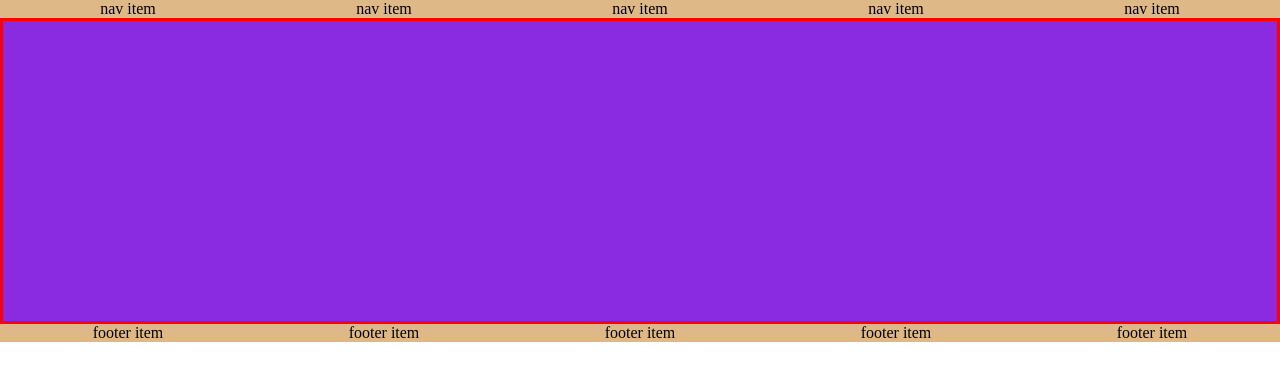
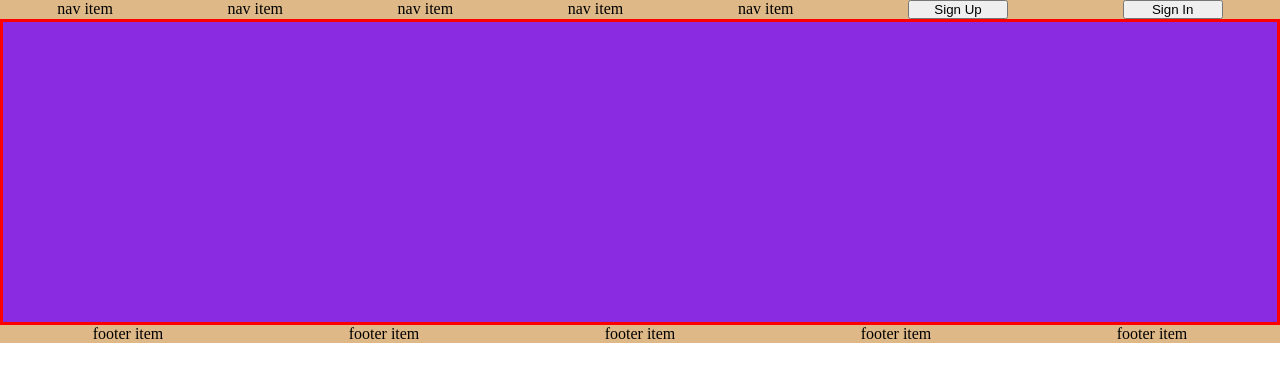
Before and after one commit to fidashn/newProject1, a React (Create React App) app: page / in a window 1280 px wide. Shown: the top 382 px of the page. Built offline with nearby package versions, Linux system fonts and the light colour scheme.

Commit message:
added hypothtical buttons

```diff
--- a/src/App.css
+++ b/src/App.css
@@ -22,3 +22,8 @@ background-color: burlywood;
   height:300px ;
   background-color: blueviolet;
 }
+
+.sign-in, .sign-up {
+  width: 100px;
+  color: black;
+}
--- a/src/Components/Navbar.js
+++ b/src/Components/Navbar.js
@@ -9,6 +9,8 @@ function Navbar() {
     <li className="nav-item">nav item</li>
     <li className="nav-item">nav item</li>
     <li className="nav-item">nav item</li>
+    <button className="sign-up">Sign Up</button>
+    <button className="sign-in">Sign In</button>
    </ul>
 
     </>
```
